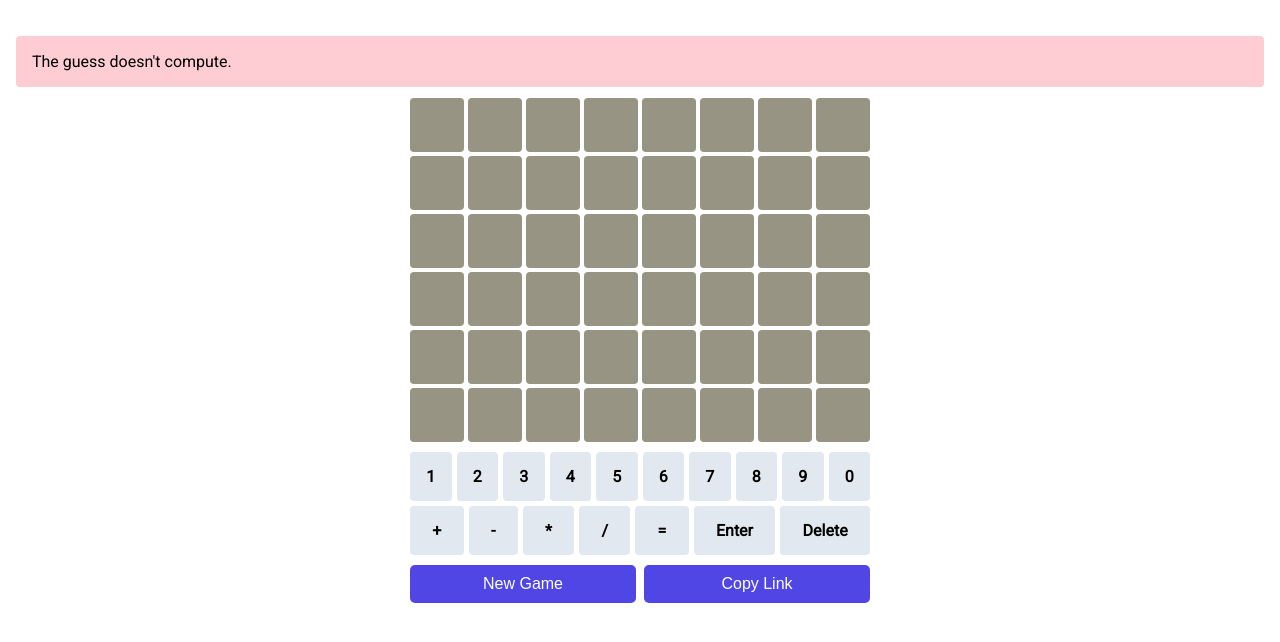
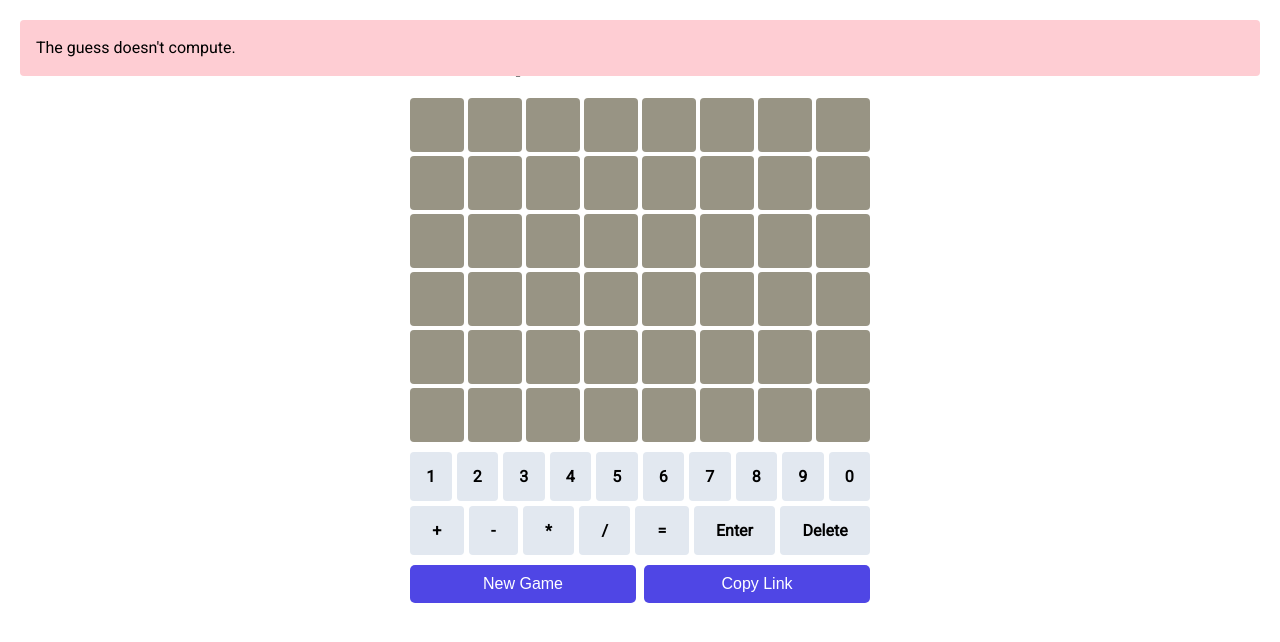
Before and after one commit to bh-392/nonstop-nerdle, a React (Create React App) app: page / in a window 1280 px wide. Both pictures are taken after a click on the element "Enter". Shown: the top 642 px of the page. Built offline with nearby package versions, Linux system fonts and the light colour scheme.

Commit message:
Refactor code

```diff
--- a/src/App.js
+++ b/src/App.js
@@ -15,10 +15,11 @@ import {
   getHistoryByGuessAndAnswer,
 } from "./utils";
 import RowContainer from "./components/RowContainer";
-import Keyboard from "./Keyboard";
+import Keyboard from "./components/Keyboard";
 import NewGameButton from "./components/NewGameButton";
 import CopyLinkButton from "./components/CopyLinkButton";
 import Message from "./components/Message";
+// import Modal from "./components/Modal";
 import styles from "./App.module.css";
 
 let messageTimer;
@@ -196,6 +197,7 @@ const App = () => {
         </div>
 
         {message && <Message message={message} />}
+        {/* <Modal message={message} /> */}
       </div>
     </div>
   );
--- a/src/Keyboard.js
+++ b/src/components/Keyboard.js
@@ -1,4 +1,4 @@
-import { KEYBOARD_BUTTON_STATE } from "./constants";
+import { KEYBOARD_BUTTON_STATE } from "../constants";
 import styles from "./Keyboard.module.css";
 
 function getKeyboardButtonClassNameByState(state) {
--- a/src/components/Message.js
+++ b/src/components/Message.js
@@ -1,13 +1,8 @@
 import styles from "./Message.module.css";
 
 const Message = ({ message: { type, content } }) => {
-  const className = `${styles.container} ${styles[type]}`;
-
-  return (
-    <div className={className}>
-      <div>{content}</div>
-    </div>
-  );
+  const className = `${styles.container} ${styles["container-" + type]}`;
+  return <div className={className}>{content}</div>;
 };
 
 export default Message;
--- a/src/components/Message.module.css
+++ b/src/components/Message.module.css
@@ -1,23 +1,17 @@
 .container {
+  border-radius: 4px;
+  left: 20px;
+  line-height: 1.5;
+  padding: 16px;
   position: fixed;
+  right: 20px;
   top: 20px;
-  left: 0;
-  display: flex;
-  padding: 16px;
-  width: 100%;
-  box-sizing: border-box;
 }
 
-.container > div {
-  padding: 16px;
-  width: 100%;
-  border-radius: 4px;
-}
-
-.error > div {
+.container-error {
   background: rgb(254, 205, 211);
 }
 
-.success > div {
+.container-success {
   background: rgb(220 252 231);
 }
```
Also changed, not shown: src/components/Keyboard.module.css (renamed from src/Keyboard.module.css).
